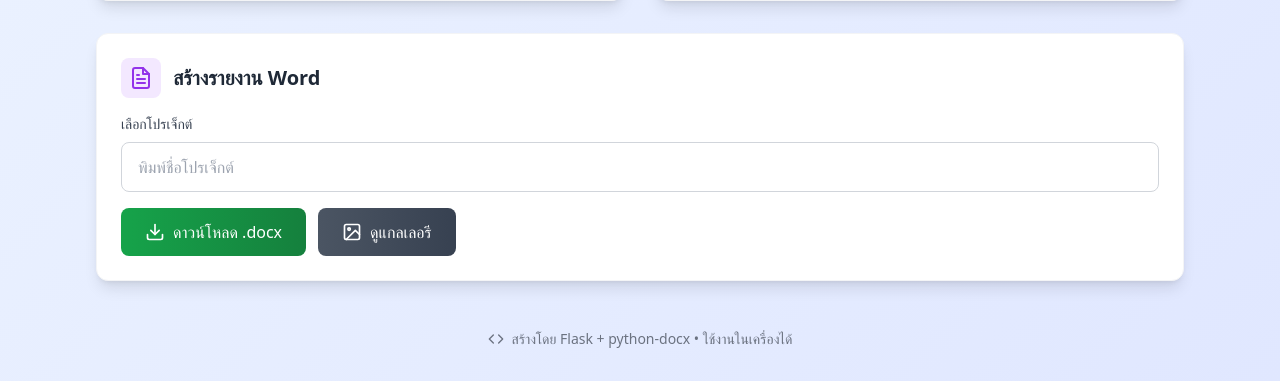
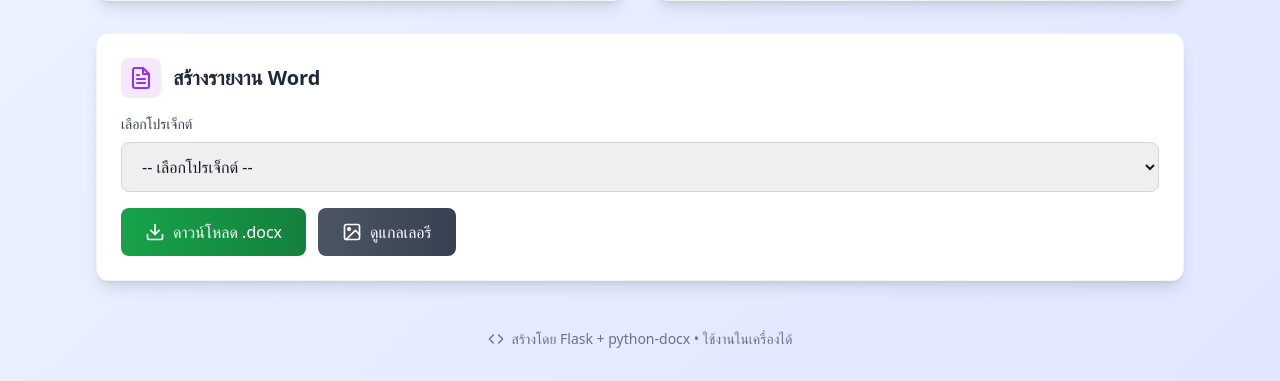
Before and after one commit to panwan1040/autoreport, a Flask app: page / in a window 1280 px wide. Shown: the part 829-1210 px from the top of the page. Run offline with Flask 3, Linux system fonts and the light colour scheme; data comes from the database, SQL or seed files in the repository; some libraries are stand-ins or nearby versions.

Commit message:
Use dropdown for report project selection

```diff
--- a/templates/index.html
+++ b/templates/index.html
@@ -111,12 +111,12 @@
   <div class="space-y-4">
     <div>
       <label class="block text-sm font-medium text-gray-700 mb-2">เลือกโปรเจ็กต์</label>
-      <input name="project" class="w-full border border-gray-300 rounded-lg px-4 py-3 focus:ring-2 focus:ring-blue-500 focus:border-blue-500 transition-all duration-200" list="projlist" placeholder="พิมพ์ชื่อโปรเจ็กต์" id="reportProject"/>
-      <datalist id="projlist">
+      <select id="reportProject" class="w-full border border-gray-300 rounded-lg px-4 py-3 focus:ring-2 focus:ring-blue-500 focus:border-blue-500 transition-all duration-200">
+        <option value="">-- เลือกโปรเจ็กต์ --</option>
         {% for p in projects %}
-          <option value="{{ p }}"></option>
+          <option value="{{ p }}">{{ p }}</option>
         {% endfor %}
-      </datalist>
+      </select>
     </div>
 
     <div class="flex flex-wrap gap-3">
```
